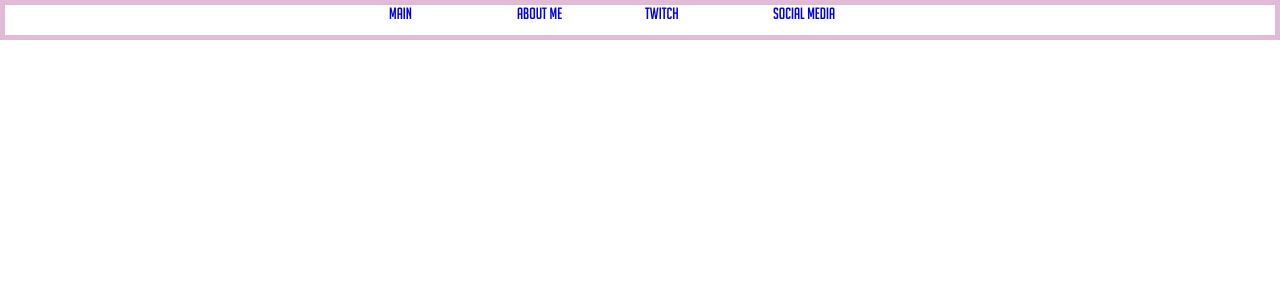
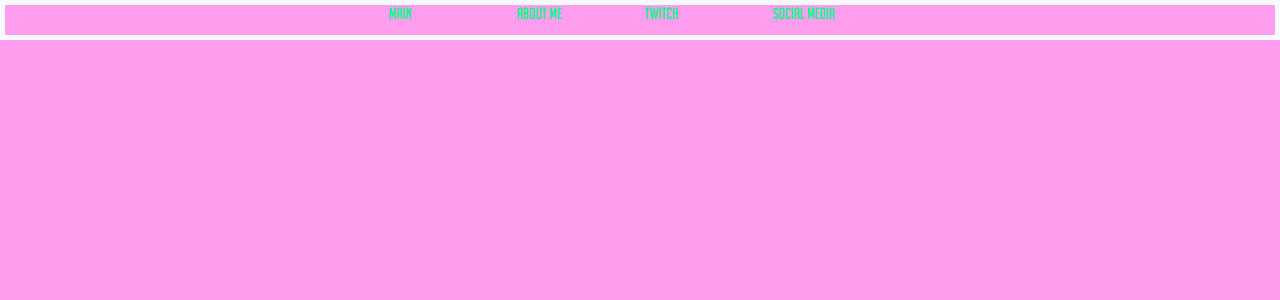
Before and after one commit to KLawsonDevelopment/iammanny, a React (Create React App) app: page / in a window 1280 px wide. Shown: the top 300 px of the page. Built offline with nearby package versions, Linux system fonts and the light colour scheme.

Commit message:
Oh lord the assault to my eyes this combination of colors brings

```diff
--- a/src/index.css
+++ b/src/index.css
@@ -1,6 +1,4 @@
-/* Initial parallax that controlls the top page (the main page) for the streamer. Added a flexbox to control the position of the text. */
-
-/* Also added a margin of 0 to keep all pieces together solid to keep the parallax effect clean. */
+/* for the green 0, 255, 132 For the pink 255, 158, 239 */
 
 @font-face {
   font-family: 'BigNoodleTilting';
@@ -11,11 +9,13 @@
 body {
   margin: 0;
   font-family: 'BigNoodleTilting';
-
+  background-color: rgb(255, 158, 239);
+  color: rgb(0, 255, 132)
 }
 
 body a {
   text-decoration: none;
+  color: rgb(0, 255, 132)
 }
 
 
@@ -23,7 +23,7 @@ body a {
   display: grid;
   grid-template-columns: 30vw 10vw 10vw 10vw 10vw 30vw;
   grid-template-rows: 30px;
-  border: 5px solid rgb(223,187,214)
+  border: 5px solid rgb(248,248,255)
 }
 
 .mainLink {
```
